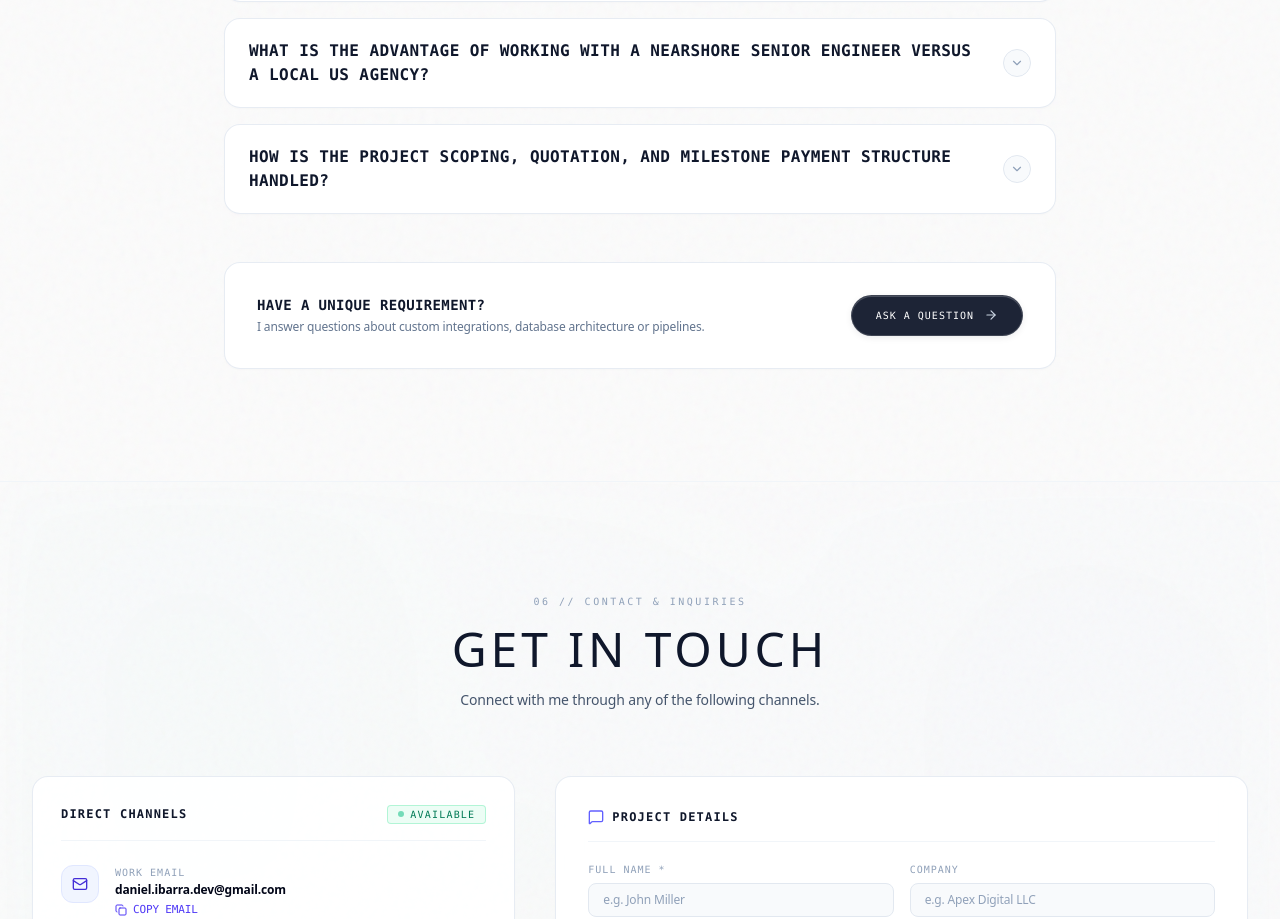
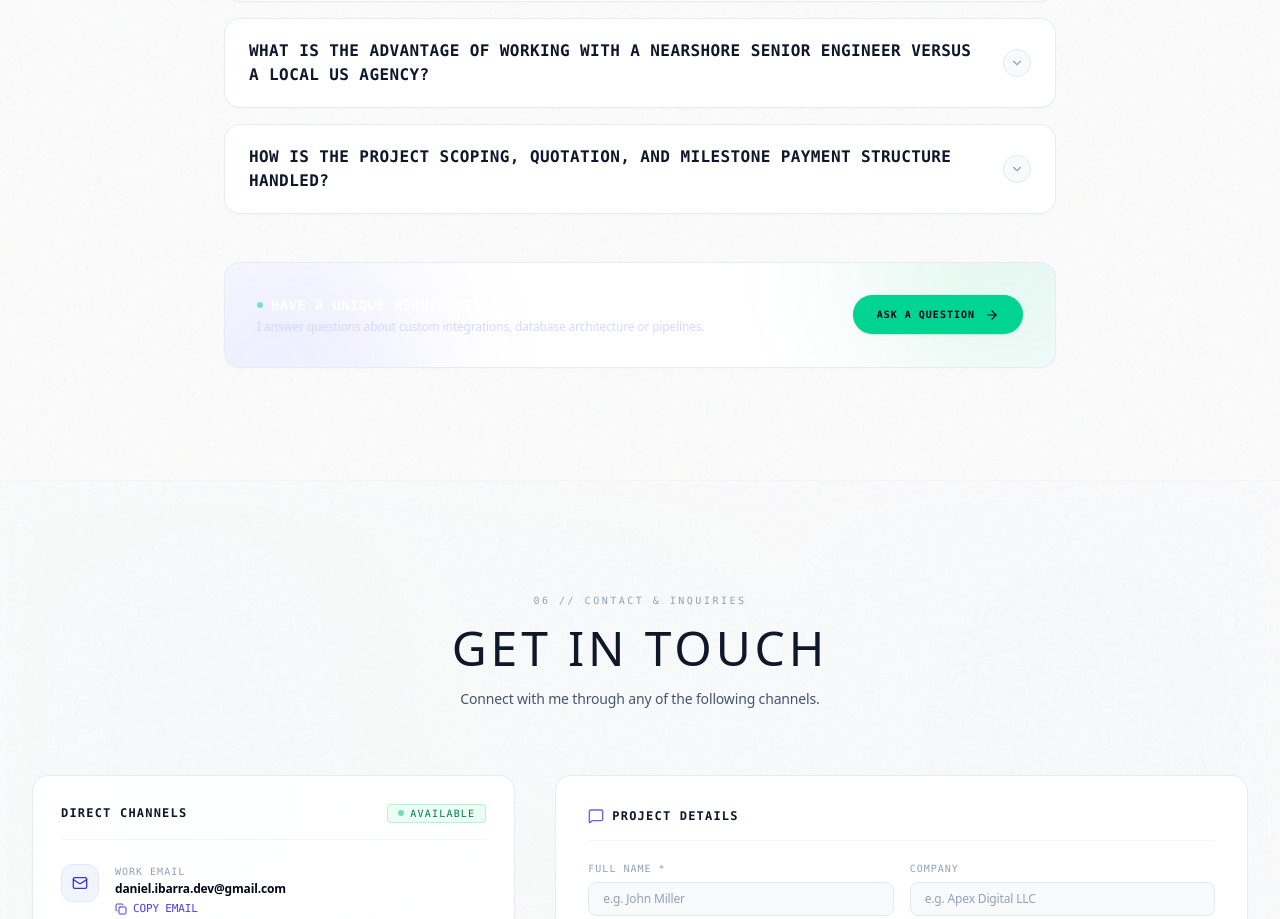
Before and after one commit to programador-negro/daniel_web_marca_personal, a React (Vite) app: page / in a window 1280 px wide. Shown: the part 7196-8115 px from the top of the page. Built offline with nearby package versions, Linux system fonts and the light colour scheme; no server answers; the database is empty.

Commit message:
design: upgrade FAQ CTA section with custom dark gradient, glowing neon pulse and contrast button

```diff
--- a/src/components/FAQSection.tsx
+++ b/src/components/FAQSection.tsx
@@ -136,14 +136,20 @@ export const FAQSection: React.FC = () => {
         </div>
 
         {/* Direct CTA under FAQs */}
-        <div className="mt-12 card-editorial p-6 sm:p-8 bg-indigo-50/40 border border-indigo-100/60 shadow-2xs flex flex-col sm:flex-row items-center justify-between gap-6">
-          <div className="text-center sm:text-left">
-            <h3 className="text-sm font-semibold tracking-wide text-slate-900 font-mono uppercase">
+        <div className="mt-12 card-editorial p-6 sm:p-8 bg-gradient-to-r from-slate-900 via-indigo-950 to-slate-900 border-none shadow-md flex flex-col sm:flex-row items-center justify-between gap-6 relative overflow-hidden">
+
+          {/* Subtle design element: Glowing circle in background */}
+          <div className="absolute right-0 top-0 -translate-y-1/2 translate-x-1/3 w-72 h-72 rounded-full bg-emerald-500/10 blur-3xl pointer-events-none" />
+          <div className="absolute left-0 bottom-0 translate-y-1/2 -translate-x-1/3 w-72 h-72 rounded-full bg-indigo-500/10 blur-3xl pointer-events-none" />
+
+          <div className="text-center sm:text-left relative z-10">
+            <h3 className="text-sm font-semibold tracking-wide text-white font-mono uppercase flex items-center justify-center sm:justify-start gap-2">
+              <span className="w-1.5 h-1.5 rounded-full bg-emerald-400 animate-pulse" />
               {isSpanish
                 ? '¿Tienes un requerimiento particular?'
                 : 'Have a unique requirement?'}
             </h3>
-            <p className="text-xs text-slate-500 font-light mt-1">
+            <p className="text-xs text-indigo-200/80 font-light mt-1">
               {isSpanish
                 ? 'Respondo dudas sobre integraciones, arquitectura de datos o flujos sin compromiso.'
                 : 'I answer questions about custom integrations, database architecture or pipelines.'}
@@ -151,10 +157,10 @@ export const FAQSection: React.FC = () => {
           </div>
           <a
             href="#contacto"
-            className="btn-ios-dark inline-flex items-center gap-2.5 px-6 py-3 rounded-full text-white text-[10px] font-mono uppercase tracking-widest shrink-0 transition-all shadow-xs cursor-pointer"
+            className="inline-flex items-center gap-2.5 px-6 py-3 rounded-full bg-emerald-400 hover:bg-emerald-300 text-slate-950 text-[10px] font-mono uppercase font-bold tracking-widest shrink-0 transition-all duration-300 hover:scale-[1.05] shadow-sm hover:shadow-md cursor-pointer relative z-10"
           >
             <span>{isSpanish ? 'HACER UNA PREGUNTA' : 'ASK A QUESTION'}</span>
-            <ArrowRight className="w-3.5 h-3.5 text-slate-300" />
+            <ArrowRight className="w-3.5 h-3.5 text-slate-950" />
           </a>
         </div>
 
```
